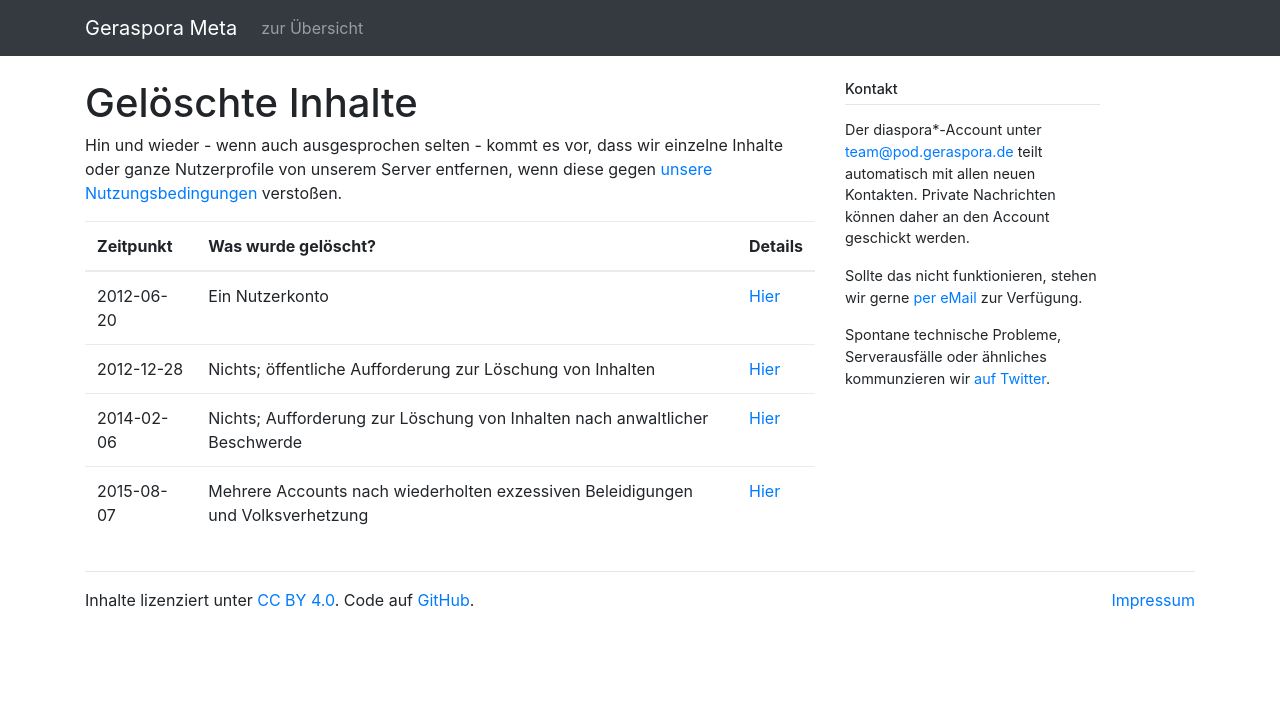
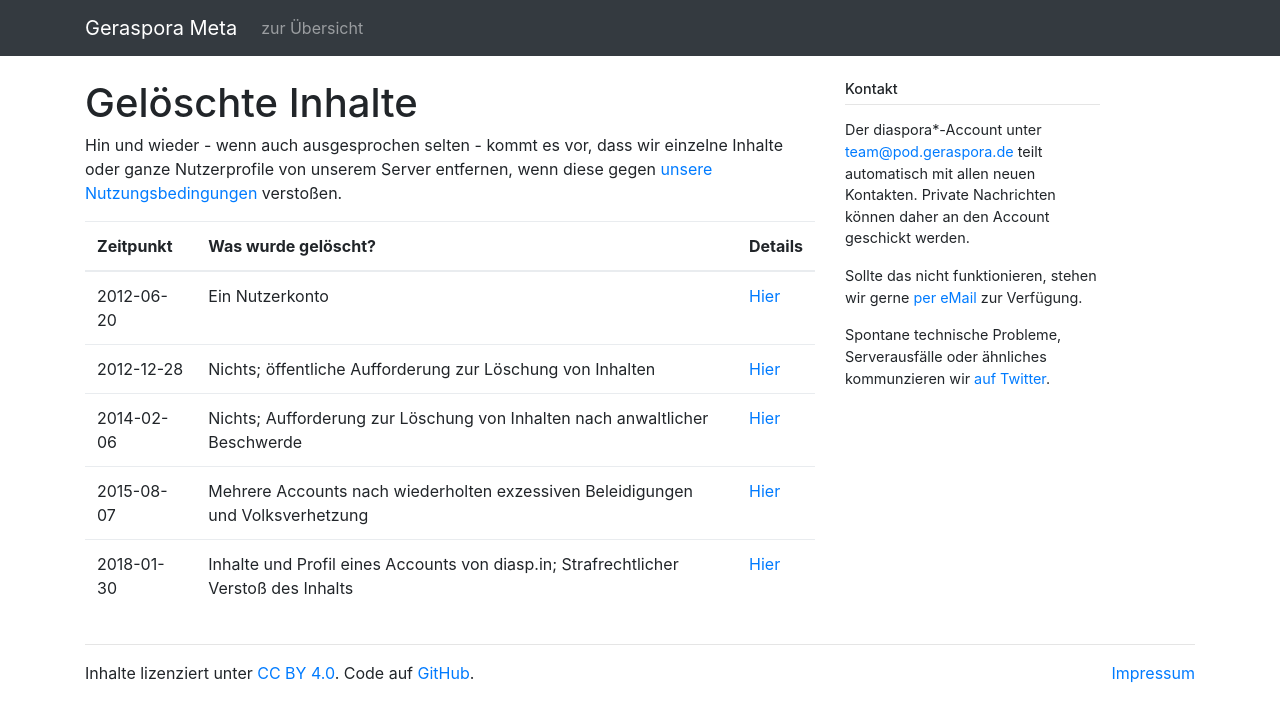
Before and after one commit to geraspora/meta, a Jekyll site: the page built from pod/deleted_contents.md, in a window 1280 px wide. Shown: the top 722 px of the page. Built offline with Jekyll 4.4.1, drawn with Linux system fonts in a browser that asks for light colours.

Commit message:
Added diasp.in profile deletion

```diff
--- a/pod/deleted_contents.md
+++ b/pod/deleted_contents.md
@@ -6,9 +6,10 @@ title: "Gelöschte Inhalte"
 
 Hin und wieder - wenn auch ausgesprochen selten - kommt es vor, dass wir einzelne Inhalte oder ganze Nutzerprofile von unserem Server entfernen, wenn diese gegen [unsere Nutzungsbedingungen](/pod/legal.html) verstoßen.
 
-| Zeitpunkt  | Was wurde gelöscht?                                                             | Details                                        |
-| ---        | ---                                                                             | ---                                            |
-| 2012-06-20 | Ein Nutzerkonto                                                                 | [Hier](https://pod.geraspora.de/posts/672344)  |
-| 2012-12-28 | Nichts; öffentliche Aufforderung zur Löschung von Inhalten                      | [Hier](https://pod.geraspora.de/posts/971768)  |
-| 2014-02-06 | Nichts; Aufforderung zur Löschung von Inhalten nach anwaltlicher Beschwerde     | [Hier](https://pod.geraspora.de/posts/1903997) |
-| 2015-08-07 | Mehrere Accounts nach wiederholten exzessiven Beleidigungen und Volksverhetzung | [Hier](https://pod.geraspora.de/posts/3912767) |
+| Zeitpunkt  | Was wurde gelöscht?                                                                  | Details                                                                 |
+| ---        | ---                                                                                  | ---                                                                     |
+| 2012-06-20 | Ein Nutzerkonto                                                                      | [Hier](https://pod.geraspora.de/posts/672344)                           |
+| 2012-12-28 | Nichts; öffentliche Aufforderung zur Löschung von Inhalten                           | [Hier](https://pod.geraspora.de/posts/971768)                           |
+| 2014-02-06 | Nichts; Aufforderung zur Löschung von Inhalten nach anwaltlicher Beschwerde          | [Hier](https://pod.geraspora.de/posts/1903997)                          |
+| 2015-08-07 | Mehrere Accounts nach wiederholten exzessiven Beleidigungen und Volksverhetzung      | [Hier](https://pod.geraspora.de/posts/3912767)                          |
+| 2018-01-30 | Inhalte und Profil eines Accounts von diasp.in; Strafrechtlicher Verstoß des Inhalts | [Hier](https://pod.geraspora.de/posts/f0677280e7df01351c80101b0e8ace24) |
```
